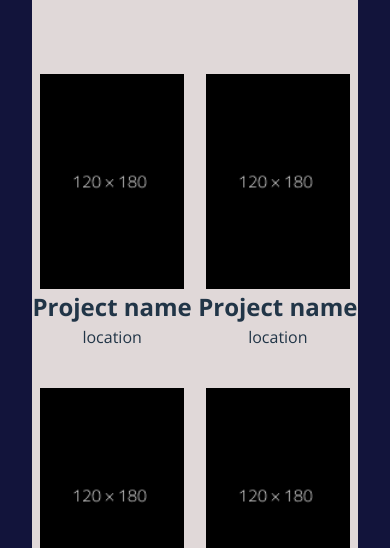
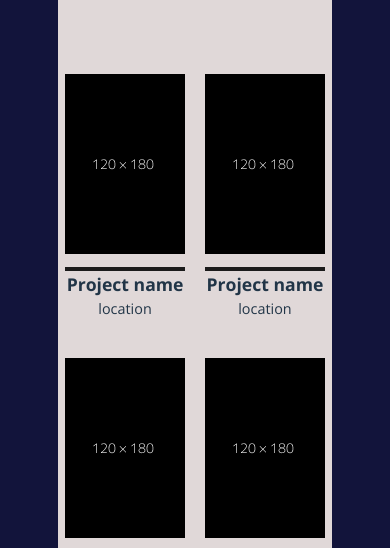
Before and after one commit to iline-engineering/Home, a website built with Vite: page projects/index.html in a window 390 px wide. Shown: the part 267-815 px from the top of the page. Built offline with nearby package versions, Linux system fonts and the light colour scheme; files whose address does not match are found by name.

Commit message:
update project page

```diff
--- a/styles/project.css
+++ b/styles/project.css
@@ -147,6 +147,20 @@
     width: 90%;
   }
 
+  .item div {
+    margin-top: 0.8em;
+    width: 90%;
+    border: var(--secondary-color) 0.15em solid;
+  }
+
+  .item h2 {
+    font-size: 1.1em;
+  }
+
+  .item p {
+    font-size: 0.9em;
+  }
+
   footer {
     display: flex;
     flex-direction: column;
```
Also changed, not shown: index.html (+1 -1 lines), images/iline-logo-transparent.png (added).
